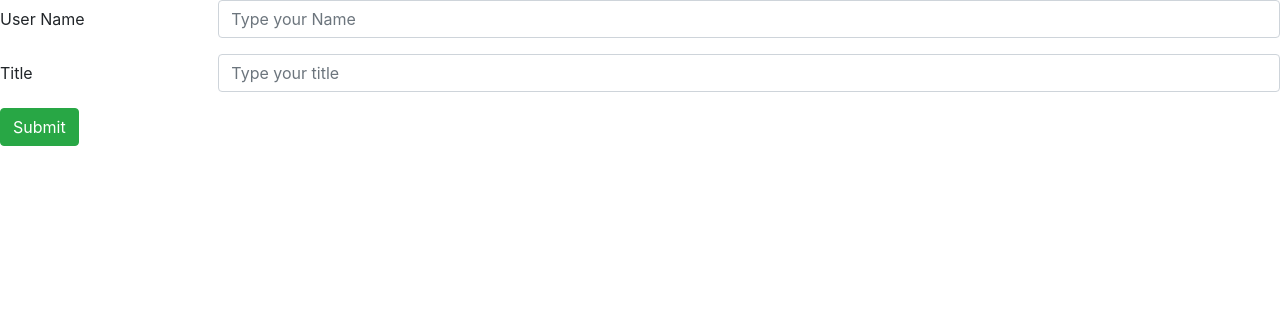
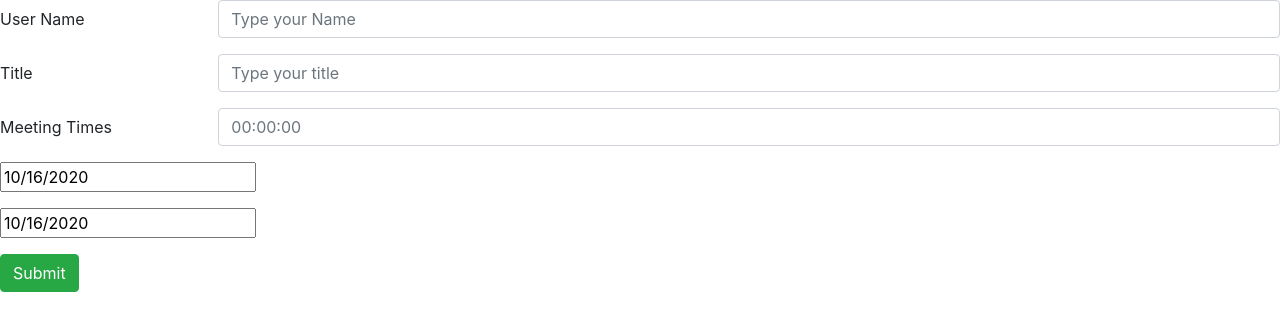
Before and after one commit to jamesmai0512/booking_frontend, a React (Create React App) app: page /create in a window 1280 px wide. Shown: the top 330 px of the page. Built offline with nearby package versions, Linux system fonts and the light colour scheme.

Commit message:
Create datepicker

```diff
--- a/package.json
+++ b/package.json
@@ -9,9 +9,12 @@
     "axios": "^0.20.0",
     "bootstrap": "^4.5.3",
     "react": "^16.13.1",
+    "react-datepicker": "^3.3.0",
+    "react-day-picker": "^7.4.8",
     "react-dom": "^16.13.1",
     "react-router-dom": "^5.2.0",
     "react-scripts": "3.4.3",
+    "react-time-picker": "^4.0.1",
     "reactstrap": "^8.6.0"
   },
   "scripts": {
--- /dev/null
+++ b/src/components/EndDate.js
@@ -0,0 +1,37 @@
+import React from "react";
+import DatePicker from "react-datepicker";
+import "react-datepicker/dist/react-datepicker.css";
+
+const EndDate = (props) => {
+  const {
+    FormGroup,
+    endDate,
+    setEndDate,
+    setNewMeeting,
+    newMeeting,
+    startDate,
+  } = props;
+
+  return (
+    <div>
+      <FormGroup>
+        <DatePicker
+          selected={endDate}
+          onChange={(date) => {
+            setEndDate(date);
+            setNewMeeting({
+              ...newMeeting,
+              end_date: date,
+            });
+          }}
+          selectesEnd
+          startDate={startDate}
+          endDate={endDate}
+          minDate={startDate}
+        />
+      </FormGroup>
+    </div>
+  );
+};
+
+export default EndDate;
--- /dev/null
+++ b/src/components/StartDate.js
@@ -0,0 +1,36 @@
+import React from "react";
+import DatePicker from "react-datepicker";
+import "react-datepicker/dist/react-datepicker.css";
+
+const StartDate = (props) => {
+  const {
+    FormGroup,
+    startDate,
+    setStartDate,
+    setNewMeeting,
+    newMeeting,
+    endDate,
+  } = props;
+
+  return (
+    <div>
+      <FormGroup>
+        <DatePicker
+          selected={startDate}
+          onChange={(date) => {
+            setStartDate(date);
+            setNewMeeting({
+              ...newMeeting,
+              start_date: date,
+            });
+          }}
+          selectsStart
+          startDate={startDate}
+          endDate={endDate}
+        />
+      </FormGroup>
+    </div>
+  );
+};
+
+export default StartDate;
--- a/src/pages/NewMeeting.js
+++ b/src/pages/NewMeeting.js
@@ -1,4 +1,6 @@
 import React, { useState } from "react";
+import StartDate from "../components/StartDate";
+import EndDate from "../components/EndDate";
 import axiox from "axios";
 import {
   Col,
@@ -14,11 +16,20 @@ import { useHistory } from "react-router-dom";
 const NewMeetings = () => {
   const [nameRequire, setNameRequire] = useState(false);
   const [titleRequire, setTitleRequire] = useState(false);
+  const [timeRequire, setTimeRequire] = useState(false);
+
+  const [startDate, setStartDate] = useState(new Date());
+  const [endDate, setEndDate] = useState(new Date());
 
   const [newMeeting, setNewMeeting] = useState({
     user_name: "",
     title: "",
+    time_meeting: "",
+    start_date: "",
+    end_date: "",
   });
+
+  // const [date, setDate] = useState(new Date());
 
   let history = useHistory();
 
@@ -68,17 +79,62 @@ const NewMeetings = () => {
         </Col>
       </FormGroup>
 
+      <FormGroup row>
+        <Label sm="2">Meeting Times</Label>
+        <Col>
+          <Input
+            type="text"
+            placeholder="00:00:00"
+            onChange={(event) => {
+              setNewMeeting({
+                ...newMeeting,
+                time_meeting: event.target.value,
+              });
+            }}
+            invalid={timeRequire}
+          ></Input>
+          {timeRequire && <FormFeedback>Time is require</FormFeedback>}
+        </Col>
+      </FormGroup>
+
+      <StartDate
+        FormGroup={FormGroup}
+        startDate={startDate}
+        setStartDate={setStartDate}
+        setNewMeeting={setNewMeeting}
+        newMeeting={newMeeting}
+        endDate={endDate}
+      />
+
+      <EndDate
+        FormGroup={FormGroup}
+        endDate={endDate}
+        setEndDate={setEndDate}
+        setNewMeeting={setNewMeeting}
+        newMeeting={newMeeting}
+        startDate={startDate}
+      />
+
       <Button
         type="button"
         color="success"
         onClick={() => {
-          const { user_name, title } = newMeeting;
+          const {
+            user_name,
+            title,
+            time_meeting,
+            start_date,
+            end_date,
+          } = newMeeting;
 
           if (user_name !== "" && title !== "") {
             axiox
               .post("http://localhost:3001/meetings", {
                 user_name: user_name,
                 title: title,
+                time_meeting: time_meeting,
+                start_date: start_date,
+                end_date: end_date,
               })
               .then((response) => {
                 console.log(response);
@@ -93,6 +149,9 @@ const NewMeetings = () => {
             if (title === "") {
               setTitleRequire(true);
             }
+            if (time_meeting === "") {
+              setTimeRequire(true);
+            }
           }
         }}
       >
```
Also changed, not shown: 1 other file (tests, documents, lock files or other folders).
